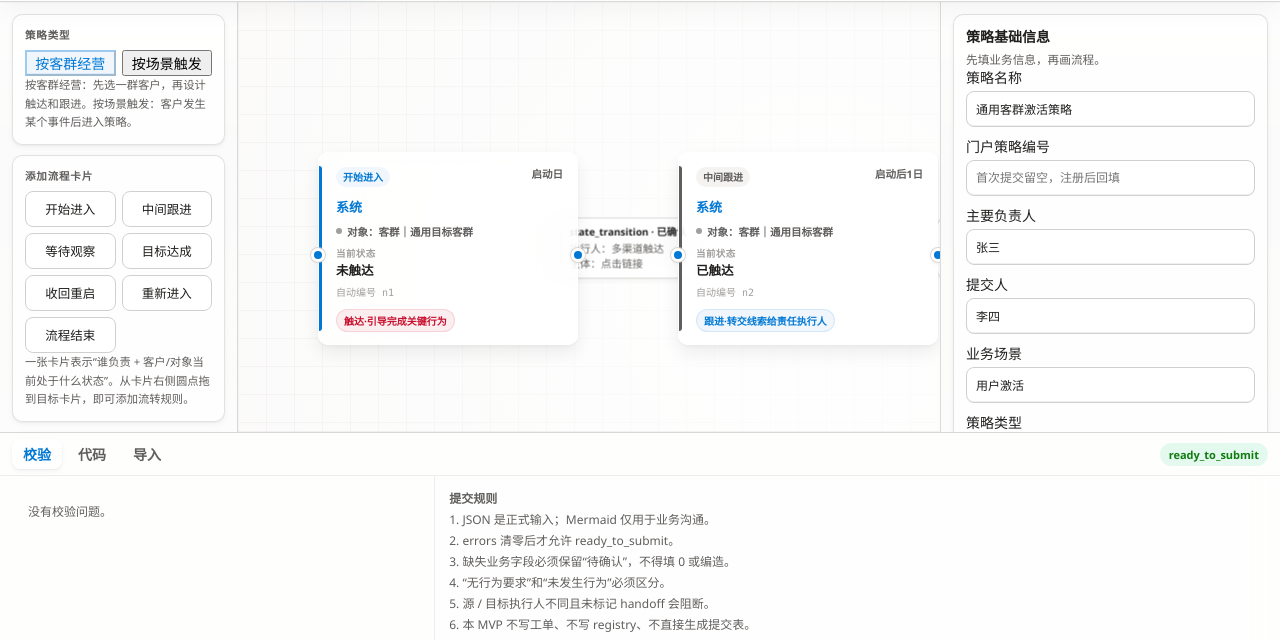
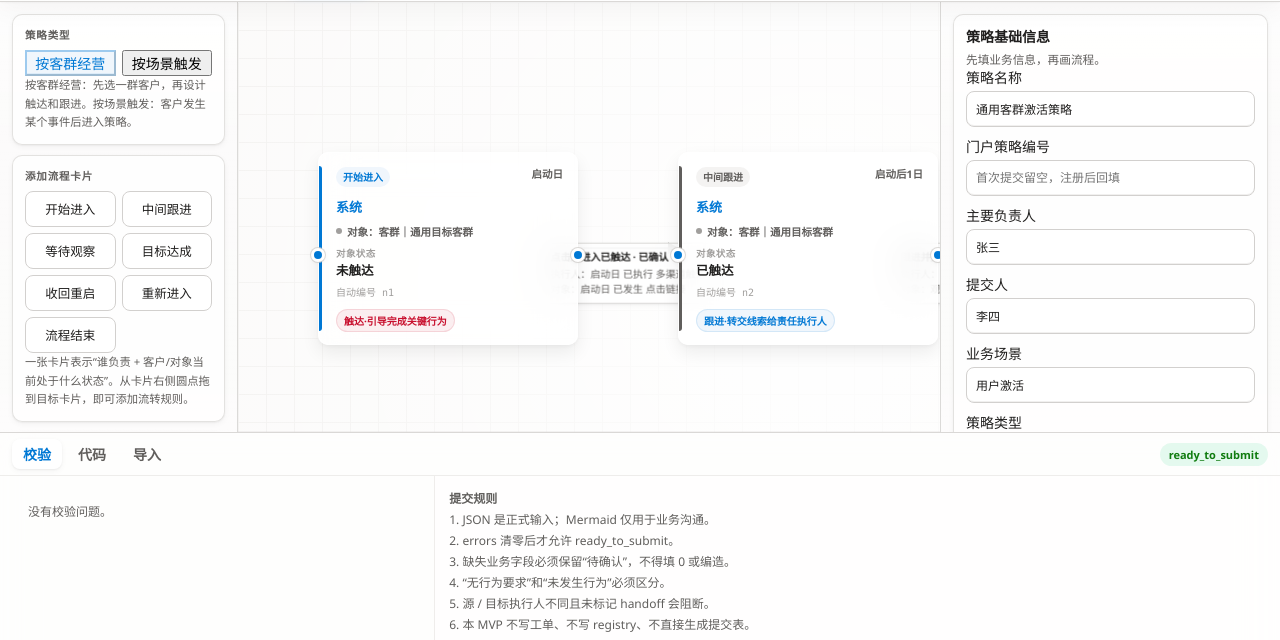
Before and after one commit to zhengxiaonu-creator/strategy-flow-input, a plain HTML site: page index.html in a window 1280 px wide. Shown: the part 96-736 px from the top of the page. Drawn offline with Linux system fonts and the light colour scheme.

Commit message:
feat: clarify object edges and parallel routing

```diff
--- a/app.js
+++ b/app.js
@@ -232,7 +232,7 @@
       const base = `nodes[${index}]`;
       if (!node.time) errors.push(issue("TIME_REQUIRED", "流程卡片缺少时间 / 阶段", `${base}.time`));
       if (!node.executor) errors.push(issue("EXECUTOR_REQUIRED", "流程卡片缺少负责执行的角色 / 人", `${base}.executor`));
-      if (!node.subject.state) errors.push(issue("SUBJECT_STATE_REQUIRED", "流程卡片缺少当前状态", `${base}.subject.state`));
+      if (!node.subject.state) errors.push(issue("SUBJECT_STATE_REQUIRED", "流程卡片缺少对象状态", `${base}.subject.state`));
       if (!node.subject.name) errors.push(issue("SUBJECT_NAME_REQUIRED", "流程卡片缺少对象名称", `${base}.subject.name`));
       if (!Number.isFinite(node.layout.x) || !Number.isFinite(node.layout.y)) {
         errors.push(issue("LAYOUT_INVALID", "画布坐标无效", `${base}.layout`));
@@ -263,9 +263,9 @@
       if (!edge.actorBehavior.time) errors.push(issue("ACTOR_TIME_REQUIRED", "执行人做了什么：缺少时间", `${base}.actorBehavior.time`));
       if (!edge.actorBehavior.action) errors.push(issue("ACTOR_ACTION_REQUIRED", "执行人做了什么：缺少动作", `${base}.actorBehavior.action`));
       if (!edge.actorBehavior.status) errors.push(issue("ACTOR_STATUS_REQUIRED", "执行人做了什么：缺少执行状态", `${base}.actorBehavior.status`));
-      if (!edge.subjectBehavior.time) errors.push(issue("SUBJECT_TIME_REQUIRED", "客户 / 对象行为缺少时间", `${base}.subjectBehavior.time`));
-      if (!edge.subjectBehavior.action) errors.push(issue("SUBJECT_ACTION_REQUIRED", "客户 / 对象行为缺少具体行为", `${base}.subjectBehavior.action`));
-      if (!edge.subjectBehavior.status) errors.push(issue("SUBJECT_STATUS_REQUIRED", "客户 / 对象行为缺少发生状态", `${base}.subjectBehavior.status`));
+      if (!edge.subjectBehavior.time) errors.push(issue("SUBJECT_TIME_REQUIRED", "对象行为缺少时间", `${base}.subjectBehavior.time`));
+      if (!edge.subjectBehavior.action) errors.push(issue("SUBJECT_ACTION_REQUIRED", "对象行为缺少发生行为", `${base}.subjectBehavior.action`));
+      if (!edge.subjectBehavior.status) errors.push(issue("SUBJECT_STATUS_REQUIRED", "对象行为缺少发生状态", `${base}.subjectBehavior.status`));
       if (edge.confirmed !== true) warnings.push(issue("EDGE_NOT_CONFIRMED", "流转规则尚未业务确认", `${base}.confirmed`));
     });
 
@@ -291,7 +291,7 @@
       const base = `strategyActions[${index}]`;
       actionNode("STRATEGY_ACTION", action, index, "strategyActions");
       [
-        ["time", "时间"], ["subjectState", "当前状态"], ["judge", "进入条件"],
+        ["time", "时间"], ["subjectState", "对象状态"], ["judge", "进入条件"],
         ["touchScene", "触达场景"], ["touchMethod", "触达方式"], ["theme", "话术主题"],
         ["goal", "核心目标"], ["hook", "核心抓手"], ["copy", "文案"],
       ].forEach(([key, name]) => {
@@ -360,7 +360,7 @@
       const label = [
         `${edge.edgeType || "state_transition"}`,
         `执行人：${edge.actorBehavior.time || "时间待确认"}·${edge.actorBehavior.action || "动作待确认"}·${actorStatus}`,
-        `主体：${edge.subjectBehavior.time || "时间待确认"}·${edge.subjectBehavior.action || "行为待确认"}·${subjectStatus}`,
+        `对象：${edge.subjectBehavior.time || "时间待确认"}·${subjectStatus}·${edge.subjectBehavior.action || "行为待确认"}`,
       ].join("<br/>");
       const arrow = ["recycle", "reentry"].includes(edge.edgeType) ? "-.->" : edge.edgeType === "outcome" ? "==>" : "-->";
       lines.push(`    ${edge.from} ${arrow}|"${escapeMermaid(label)}"| ${edge.to}`);
@@ -777,7 +777,7 @@
           <div><span class="node-type">${NODE_TYPE_LABELS.get(node.nodeType) || node.nodeType}</span><span class="node-time">${escapeHtml(node.time || "时间待确认")}</span></div>
           <div class="node-executor">${escapeHtml(node.executor || "执行人待确认")}</div>
           <div class="node-subject">对象：${escapeHtml(SUBJECT_TYPE_LABELS.get(node.subject.type) || node.subject.type)}｜${escapeHtml(node.subject.name || "名称待确认")}</div>
-          <div class="node-state-label">当前状态</div>
+          <div class="node-state-label">对象状态</div>
           <div class="node-state">${escapeHtml(node.subject.state || "待确认")}</div>
           <div class="node-id">自动编号 ${escapeHtml(node.localId)}</div>
           <div class="node-actions">${chips || "<span class='action-chip'>尚未添加业务内容</span>"}</div>
@@ -804,35 +804,86 @@
     }
 
     function edgeGeometry(fromBox, toBox) {
+      const slot = arguments[2] || {};
+      const sourceFraction = slot.sourceFraction ?? .5;
+      const targetFraction = slot.targetFraction ?? .5;
+      const fanSize = Math.max(slot.sourceCount ?? 1, slot.targetCount ?? 1);
+      const fanSpread = Math.min(90, 34 + (fanSize - 1) * 26);
       if (toBox.cx > fromBox.cx + 25) {
+        const y1 = fromBox.y + fromBox.h * sourceFraction;
+        const y2 = toBox.y + toBox.h * targetFraction;
+        const control1Y = y1 + (sourceFraction - .5) * fanSpread;
+        const control2Y = y2 + (targetFraction - .5) * fanSpread;
+        const spread = Math.max(78, Math.min(180, Math.abs(toBox.x - fromBox.x - fromBox.w) * .45));
         return {
           x1: fromBox.x + fromBox.w,
-          y1: fromBox.cy,
+          y1,
           x2: toBox.x,
-          y2: toBox.cy,
-          d: `M${fromBox.x + fromBox.w} ${fromBox.cy} C ${fromBox.x + fromBox.w + 80} ${fromBox.cy}, ${toBox.x - 80} ${toBox.cy}, ${toBox.x} ${toBox.cy}`,
+          y2,
+          d: `M${fromBox.x + fromBox.w} ${y1} C ${fromBox.x + fromBox.w + spread} ${control1Y}, ${toBox.x - spread} ${control2Y}, ${toBox.x} ${y2}`,
         };
       }
       if (toBox.cx < fromBox.cx - 25) {
-        const lane = Math.max(35, Math.min(fromBox.y, toBox.y) - 72);
+        const sourceIndex = slot.sourceIndex ?? 0;
+        const lane = Math.max(
+          20,
+          Math.min(fromBox.y, toBox.y) - 88 + sourceIndex * 54,
+        );
+        const y1 = fromBox.y + fromBox.h * sourceFraction;
+        const y2 = toBox.y + toBox.h * targetFraction;
         return {
           x1: fromBox.x,
-          y1: fromBox.cy,
+          y1,
           x2: toBox.x + toBox.w,
-          y2: toBox.cy,
-          d: `M${fromBox.x} ${fromBox.cy} C ${fromBox.x - 80} ${lane}, ${toBox.x + toBox.w + 80} ${lane}, ${toBox.x + toBox.w} ${toBox.cy}`,
+          y2,
+          d: `M${fromBox.x} ${y1} C ${fromBox.x - 90} ${lane}, ${toBox.x + toBox.w + 90} ${lane}, ${toBox.x + toBox.w} ${y2}`,
         };
       }
       const down = toBox.cy >= fromBox.cy;
       const y1 = down ? fromBox.y + fromBox.h : fromBox.y;
       const y2 = down ? toBox.y : toBox.y + toBox.h;
+      const x1 = fromBox.x + fromBox.w * sourceFraction;
+      const x2 = toBox.x + toBox.w * targetFraction;
+      const control1X = x1 + (sourceFraction - .5) * fanSpread;
+      const control2X = x2 + (targetFraction - .5) * fanSpread;
       return {
-        x1: fromBox.cx,
+        x1,
         y1,
-        x2: toBox.cx,
+        x2,
         y2,
-        d: `M${fromBox.cx} ${y1} C ${fromBox.cx} ${y1 + (down ? 80 : -80)}, ${toBox.cx} ${y2 + (down ? -80 : 80)}, ${toBox.cx} ${y2}`,
+        d: `M${x1} ${y1} C ${control1X} ${y1 + (down ? 80 : -80)}, ${control2X} ${y2 + (down ? -80 : 80)}, ${x2} ${y2}`,
       };
+    }
+
+    function buildEdgeSlots() {
+      const outgoing = new Map();
+      const incoming = new Map();
+      documentState.edges.forEach(edge => {
+        if (!outgoing.has(edge.from)) outgoing.set(edge.from, []);
+        outgoing.get(edge.from).push(edge);
+        if (!incoming.has(edge.to)) incoming.set(edge.to, []);
+        incoming.get(edge.to).push(edge);
+      });
+
+      const slots = new Map();
+      documentState.edges.forEach(edge => {
+        const sourceEdges = outgoing.get(edge.from) || [edge];
+        const targetEdges = incoming.get(edge.to) || [edge];
+        const sourceIndex = Math.max(0, sourceEdges.findIndex(item => item.localId === edge.localId));
+        const targetIndex = Math.max(0, targetEdges.findIndex(item => item.localId === edge.localId));
+        const anchorAt = (index, count) => count <= 1
+          ? .5
+          : .27 + .46 * (index / (count - 1));
+        slots.set(edge.localId, {
+          sourceIndex,
+          sourceCount: sourceEdges.length,
+          sourceFraction: anchorAt(sourceIndex, sourceEdges.length),
+          targetIndex,
+          targetCount: targetEdges.length,
+          targetFraction: anchorAt(targetIndex, targetEdges.length),
+        });
+      });
+      return slots;
     }
 
     function renderEdges() {
@@ -840,25 +891,47 @@
       edgeLabelLayer.innerHTML = "";
       const marker = `<defs><marker id="arrowhead" viewBox="0 0 10 10" refX="8.5" refY="5" markerWidth="6" markerHeight="6" orient="auto"><path d="M0 0 L10 5 L0 10 z" fill="#605e5c"></path></marker></defs>`;
       const paths = [];
-      const labels = [];
+      const slots = buildEdgeSlots();
       documentState.edges.forEach(edge => {
         const from = nodeBox(edge.from);
         const to = nodeBox(edge.to);
         if (!from || !to) return;
-        const geometry = edgeGeometry(from, to);
+        const geometry = edgeGeometry(from, to, slots.get(edge.localId));
         const selectedClass = selected?.kind === "edge" && selected.id === edge.localId ? " selected" : "";
         const edgeSelected = selected?.kind === "edge" && selected.id === edge.localId;
         paths.push(`<path class="hit" data-edge-id="${escapeHtml(edge.localId)}" d="${geometry.d}" stroke="transparent" stroke-width="14" fill="none"><title>${escapeHtml(edge.label || edge.localId)}</title></path><path class="visible edge ${escapeHtml(edge.edgeType)}${edgeSelected ? " selected" : ""}" data-edge-id="${escapeHtml(edge.localId)}" d="${geometry.d}" marker-end="url(#arrowhead)"></path>`);
-        labels.push({ edge, geometry });
       });
       edgeSvg.innerHTML = marker + paths.join("");
-      labels.forEach(({ edge, geometry }) => {
+      documentState.edges.forEach(edge => {
         const div = document.createElement("div");
+        const path = [...edgeSvg.querySelectorAll("path.visible")]
+          .find(item => item.dataset.edgeId === edge.localId);
+        if (!path) return;
+        const length = path.getTotalLength();
+        const point = path.getPointAtLength(length * .5);
+        const before = path.getPointAtLength(Math.max(0, length * .47));
+        const after = path.getPointAtLength(Math.min(length, length * .53));
+        const dx = after.x - before.x;
+        const dy = after.y - before.y;
+        const vector = Math.hypot(dx, dy) || 1;
+        const slot = slots.get(edge.localId);
+        const side = slot
+          ? slot.sourceIndex - (slot.sourceCount - 1) / 2
+          : 0;
+        const offset = 25 + Math.abs(side) * 16;
+        const direction = side === 0 ? 1 : side > 0 ? 1 : -1;
+        const labelX = point.x + (-dy / vector) * offset * direction;
+        const labelY = point.y + (dx / vector) * offset * direction;
         div.className = `edge-label${selected?.kind === "edge" && selected.id === edge.localId ? " selected" : ""}`;
         div.dataset.edgeId = edge.localId;
-        div.style.left = `${(geometry.x1 + geometry.x2) / 2}px`;
-        div.style.top = `${(geometry.y1 + geometry.y2) / 2}px`;
-        div.innerHTML = `<b>${escapeHtml(edge.edgeType)}${edge.confirmed ? " · 已确认" : " · 待确认"}</b>执行人：${escapeHtml(edge.actorBehavior.action || "待确认")}<br>主体：${escapeHtml(edge.subjectBehavior.action || "待确认")}`;
+        div.style.left = `${labelX}px`;
+        div.style.top = `${labelY}px`;
+        const actorStatus = labelOf(edge.actorBehavior.status, ACTOR_STATUSES);
+        const objectStatus = labelOf(edge.subjectBehavior.status, SUBJECT_STATUSES);
+        div.innerHTML = `
+          <b>${escapeHtml(edge.label || EDGE_TYPE_LABELS.get(edge.edgeType) || edge.edgeType)}${edge.confirmed ? " · 已确认" : " · 待确认"}</b>
+          <span>执行人：${escapeHtml(edge.actorBehavior.time || "时间待确认")} ${escapeHtml(actorStatus)} ${escapeHtml(edge.actorBehavior.action || "动作待确认")}</span>
+          <span>对象：${escapeHtml(edge.subjectBehavior.time || "时间待确认")} ${escapeHtml(objectStatus)} ${escapeHtml(edge.subjectBehavior.action || "行为待确认")}</span>`;
         edgeLabelLayer.appendChild(div);
       });
     }
@@ -932,9 +1005,9 @@
             <p class="field-help">先选择对象类型，再填写该类型下的具体对象名称。对象类型回答“这是哪一类对象”，对象名称回答“具体是哪一个”。</p>
           </div>
           <div class="wide field-section">
-            <h3>当前状态</h3>
-            ${inputField("当前状态", `nodes.${node.localId}.subject.state`, node.subject.state, "text", "例如：未触达、已触达、已转化")}
-            <p class="field-help">当前状态是对象进入这张卡片时的业务状态。它描述“现在处于什么阶段”，不是对象类别，也不是执行人的处理进度。</p>
+            <h3>对象状态</h3>
+            ${inputField("对象状态", `nodes.${node.localId}.subject.state`, node.subject.state, "text", "例如：未触达、已触达、已转化")}
+            <p class="field-help">对象状态是对象进入这张卡片时的业务状态。它描述“现在处于什么阶段”，不是对象类别，也不是执行人的处理进度。</p>
           </div>
           ${inputField("卡片展示名", `nodes.${node.localId}.displayName`, node.displayName, "text", "不填时按执行人和状态展示")}
         </div>
@@ -970,7 +1043,7 @@
           ${selectField("执行状态", `edges.${edge.localId}.actorBehavior.status`, edge.actorBehavior.status, ACTOR_STATUSES)}
           <div class="field-grid wide">${inputField("执行动作", `edges.${edge.localId}.actorBehavior.action`, edge.actorBehavior.action)}</div>
         </div>
-        <h2 class="side-title" style="margin-top:14px">客户 / 对象发生了什么</h2>
+        <h2 class="side-title" style="margin-top:14px">对象发生了什么</h2>
         <div class="inspector-form field-grid">
           ${inputField("时间", `edges.${edge.localId}.subjectBehavior.time`, edge.subjectBehavior.time, "text", "填写业务时间表达式")}
           ${selectField("发生状态", `edges.${edge.localId}.subjectBehavior.status`, edge.subjectBehavior.status, SUBJECT_STATUSES)}
@@ -990,7 +1063,7 @@
             ${selectField("所属流程卡片", `strategyActions.${action.localId}.nodeId`, action.nodeId, nodeOptions)}
             ${selectField("绑定的流转规则", `strategyActions.${action.localId}.outgoingEdgeId`, action.outgoingEdgeId, edgeOptions)}
             ${inputField("时间", `strategyActions.${action.localId}.time`, action.time, "text", "填写业务时间表达式")}
-            ${inputField("当前状态", `strategyActions.${action.localId}.subjectState`, action.subjectState, "text", "该触达内容适用的对象状态")}
+            ${inputField("对象状态", `strategyActions.${action.localId}.subjectState`, action.subjectState, "text", "该触达内容适用的对象状态")}
             ${inputField("进入条件", `strategyActions.${action.localId}.judge`, action.judge)}
             ${inputField("触达场景", `strategyActions.${action.localId}.touchScene`, action.touchScene)}
             ${inputField("触达方式", `strategyActions.${action.localId}.touchMethod`, action.touchMethod)}
--- a/styles.css
+++ b/styles.css
@@ -185,6 +185,9 @@ button { cursor:pointer; }
 }
 .edge-label:hover,.edge-label.selected { border-color:rgba(0,120,212,.42); color:var(--accent); box-shadow:var(--shadow-md); }
 .edge-label b { display:block; margin-bottom:2px; color:var(--ink); font-size:10px; }
+.edge-label span {
+  display:block; margin-top:1px; color:var(--muted); font-size:10px; line-height:1.45;
+}
 
 .node-card {
   position:absolute; z-index:4; width:260px; min-height:130px; padding:13px 14px 12px 17px;
```
Also changed, not shown: VERSION.md (+6 -0 lines), references/protocol.md (+2 -2 lines), tests/e2e/run-strategy-flow-designer-e2e.js (+30 -3 lines), README.md.
